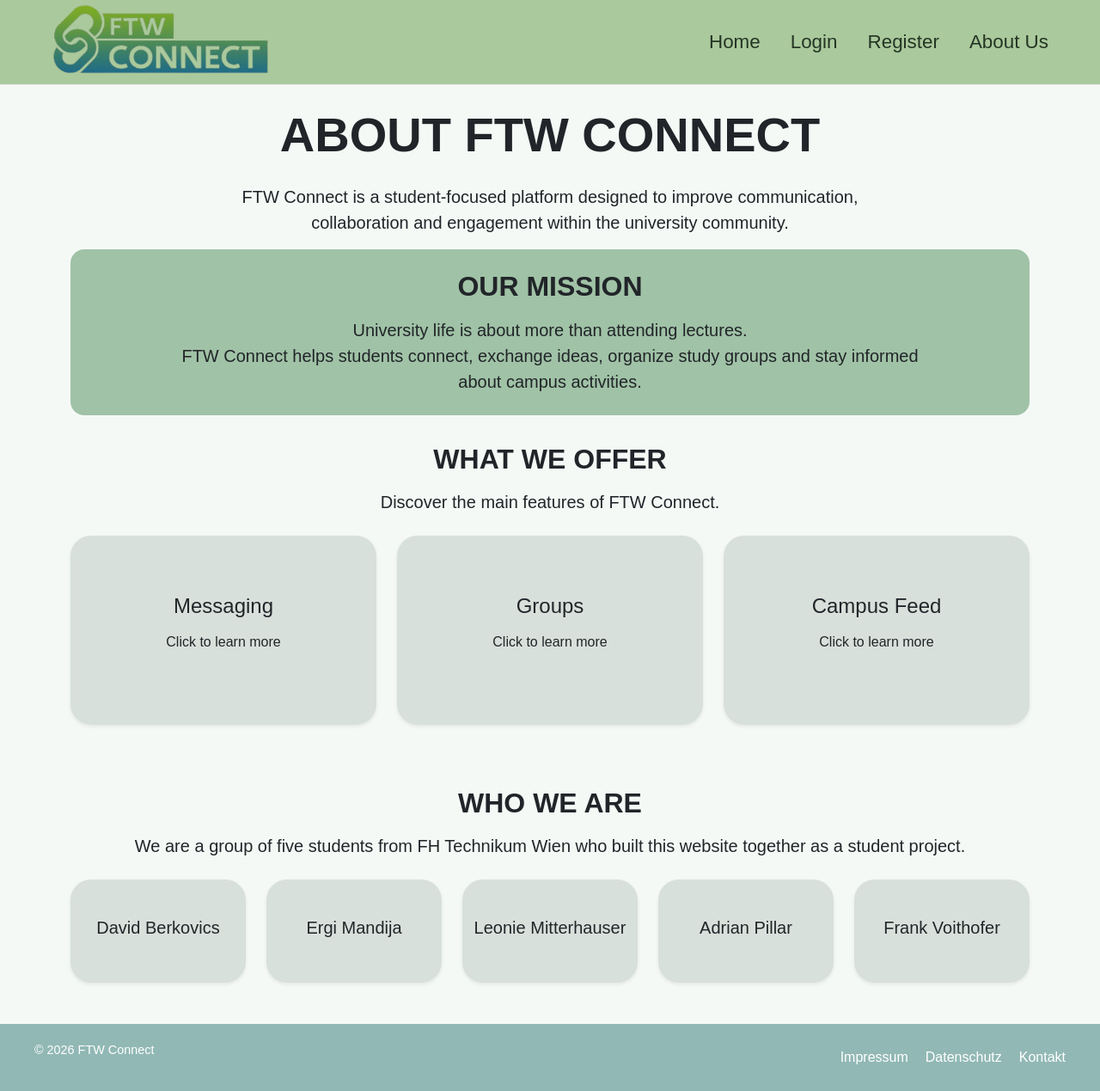
After one commit to ergimandija/FTW-Connect, a PHP site: page /aboutus.php in a window 1280 px wide. The commit adds this page. Shown: the whole page at 86% size. Run offline with PHP 8.4, Linux system fonts and the light colour scheme; a stand-in replaces the project's code that opens the database connection; some web fonts are replaced.

Commit message:
added about us page

```diff
--- /dev/null
+++ b/public/aboutus.php
@@ -0,0 +1,232 @@
+<!DOCTYPE html>
+<html lang="en">
+
+<?php include '../src/includes/header.php'; ?>
+
+<body>
+
+    <main>
+
+        <!-- ABOUT HERO -->
+        <section class="container pt-4 pb-2 text-center">
+
+            <h1 class="display-4 fw-bold mb-4">
+                ABOUT FTW CONNECT
+            </h1>
+
+            <p class="lead mb-0 mx-auto" style="max-width: 800px;">
+                FTW Connect is a student-focused platform designed to improve communication,
+                collaboration and engagement within the university community.
+            </p>
+
+        </section>
+
+        <!-- MISSION -->
+        <section class="container py-2">
+
+            <div class="rounded-4 p-4 text-center about-box">
+
+                <h2 class="fw-bold mb-3">
+                    OUR MISSION
+                </h2>
+
+                <p class="lead mb-0 mx-auto" style="max-width: 900px;">
+                    University life is about more than attending lectures. <br>
+                    FTW Connect helps students connect, exchange ideas,
+                    organize study groups and stay informed about campus activities.
+                </p>
+
+            </div>
+
+        </section>
+
+        <!-- WHAT WE OFFER -->
+        <section class="container pt-4 pb-5">
+
+            <div class="text-center mb-4">
+
+                <h2 class="fw-bold mb-3">
+                    WHAT WE OFFER
+                </h2>
+
+                <p class="lead">
+                    Discover the main features of FTW Connect.
+                </p>
+
+            </div>
+
+            <!-- FEATURE CARDS -->
+            <div class="row g-4">
+
+                <!-- CARD 1 -->
+                <div class="col-md-4">
+
+                    <div class="flip-card" onclick="flipCard(this)">
+
+                        <div class="flip-card-inner">
+
+                            <div class="flip-card-front shadow-sm">
+                                <h3 class="h4 mb-3">
+                                    Messaging
+                                </h3>
+
+                                <p>
+                                    Click to learn more
+                                </p>
+                            </div>
+
+                            <div class="flip-card-back shadow-sm">
+                                <h3 class="h4 mb-3">
+                                    Messaging
+                                </h3>
+
+                                <p>
+                                    Chat with classmates and stay connected through direct conversations directly via your student Email!
+                                </p>
+                            </div>
+
+                        </div>
+
+                    </div>
+
+                </div>
+
+                <!-- CARD 2 -->
+                <div class="col-md-4">
+
+                    <div class="flip-card" onclick="flipCard(this)">
+
+                        <div class="flip-card-inner">
+
+                            <div class="flip-card-front shadow-sm">
+                                <h3 class="h4 mb-3">
+                                    Groups
+                                </h3>
+
+                                <p>
+                                    Click to learn more
+                                </p>
+                            </div>
+
+                            <div class="flip-card-back shadow-sm">
+                                <h3 class="h4 mb-3">
+                                    Groups
+                                </h3>
+
+                                <p>
+                                    Create study groups, project teams and communities based on shared interests. Stay in contact on one shared platform!
+                                </p>
+                            </div>
+
+                        </div>
+
+                    </div>
+
+                </div>
+
+                <!-- CARD 3 -->
+                <div class="col-md-4">
+
+                    <div class="flip-card" onclick="flipCard(this)">
+
+                        <div class="flip-card-inner">
+
+                            <div class="flip-card-front shadow-sm">
+                                <h3 class="h4 mb-3">
+                                    Campus Feed
+                                </h3>
+
+                                <p>
+                                    Click to learn more
+                                </p>
+                            </div>
+
+                            <div class="flip-card-back shadow-sm">
+                                <h3 class="h4 mb-3">
+                                    Campus Feed
+                                </h3>
+
+                                <p>
+                                    Stay updated with announcements, posts and activities happening on campus. No more switching between different platforms! Everything you need on one page.
+                                </p>
+                            </div>
+
+                        </div>
+
+                    </div>
+
+                </div>
+
+            </div>
+
+        </section>
+
+        <!-- TEAM -->
+        <section class="container pt-4 pb-5">
+
+            <div class="text-center mb-4">
+
+                <h2 class="fw-bold mb-3">
+                    WHO WE ARE
+                </h2>
+
+                <p class="lead">
+                    We are a group of five students from FH Technikum Wien who built this website together as a student project.
+                </p>
+
+            </div>
+
+            <div class="row g-4">
+
+                <div class="col-md">
+                    <div class="card h-100 border-0 shadow-sm team-card">
+                        <h3 class="h5">David Berkovics</h3>
+                    </div>
+                </div>
+
+                <div class="col-md">
+                    <div class="card h-100 border-0 shadow-sm team-card">
+                        <h3 class="h5">Ergi Mandija</h3>
+                    </div>
+                </div>
+
+                <div class="col-md">
+                    <div class="card h-100 border-0 shadow-sm team-card">
+                        <h3 class="h5">Leonie Mitterhauser</h3>
+                    </div>
+                </div>
+
+                <div class="col-md">
+                    <div class="card h-100 border-0 shadow-sm team-card">
+                        <h3 class="h5">Adrian Pillar</h3>
+                    </div>
+                </div>
+
+                <div class="col-md">
+                    <div class="card h-100 border-0 shadow-sm team-card">
+                        <h3 class="h5">Frank Voithofer</h3>
+                    </div>
+                </div>
+
+            </div>
+
+        </section>
+
+    </main>
+
+    <?php include '../src/includes/footer.php'; ?>
+
+    <script>
+        function flipCard(card) {
+            document.querySelectorAll('.flip-card').forEach(function (currentCard) {
+                if (currentCard !== card) {
+                    currentCard.classList.remove('flipped');
+                }
+            });
+
+            card.classList.toggle('flipped');
+        }
+    </script>
+
+</body>
+</html>
--- a/public/css/global.css
+++ b/public/css/global.css
@@ -78,3 +78,56 @@ main {
     transform: translateY(-5px);
     box-shadow: 0 8px 20px rgba(0,0,0,0.12) !important;
 }
+
+.about-box {
+    background-color: #4D8C5980;
+}
+
+.flip-card {
+    height: 220px;
+    perspective: 1000px;
+    cursor: pointer;
+}
+
+.flip-card-inner {
+    position: relative;
+    width: 100%;
+    height: 100%;
+    transition: transform 1.3s ease;
+    transform-style: preserve-3d;
+}
+
+.flip-card.flipped .flip-card-inner {
+    transform: rotateY(180deg);
+}
+
+.flip-card-front,
+.flip-card-back {
+    position: absolute;
+    inset: 0;
+    background-color: #D8E0DB;
+    border-radius: 24px;
+    backface-visibility: hidden;
+    -webkit-backface-visibility: hidden;
+
+    display: flex;
+    flex-direction: column;
+    align-items: center;
+    justify-content: center;
+
+    padding: 32px;
+    text-align: center;
+}
+
+.flip-card-back {
+    transform: rotateY(180deg);
+}
+
+.team-card {
+    min-height: 120px;
+    display: flex;
+    justify-content: center;
+    align-items: center;
+    border-radius: 24px;
+    background-color: #D8E0DB;
+}
--- a/src/includes/header.php
+++ b/src/includes/header.php
@@ -4,7 +4,11 @@
     <meta name="viewport" content="width=device-width, initial-scale=1.0">
     <title>FTW-Connect</title>
     <?php
-    include '../config/config.php';
+    $configPath = __DIR__ . '/../../config/config.php';
+
+    if (file_exists($configPath)) {
+        require_once $configPath;
+    }
     ?>
      <link href="https://cdn.jsdelivr.net/npm/bootstrap@5.3.8/dist/css/bootstrap.min.css" rel="stylesheet">
     <link rel="stylesheet" href="https://use.typekit.net/jky4twh.css">
--- a/src/includes/navbar.php
+++ b/src/includes/navbar.php
@@ -33,6 +33,9 @@ $isLoggedIn = isset($_SESSION['uid']);
         <a href="./login.php" class="nav-item">Login</a>
         <a href="./register.php" class="nav-item">Register</a>
       <?php endif; ?>
+
+      <a href="./aboutus.php" class="nav-item">About Us</a>
+
     </nav>
 
   </div>
```
